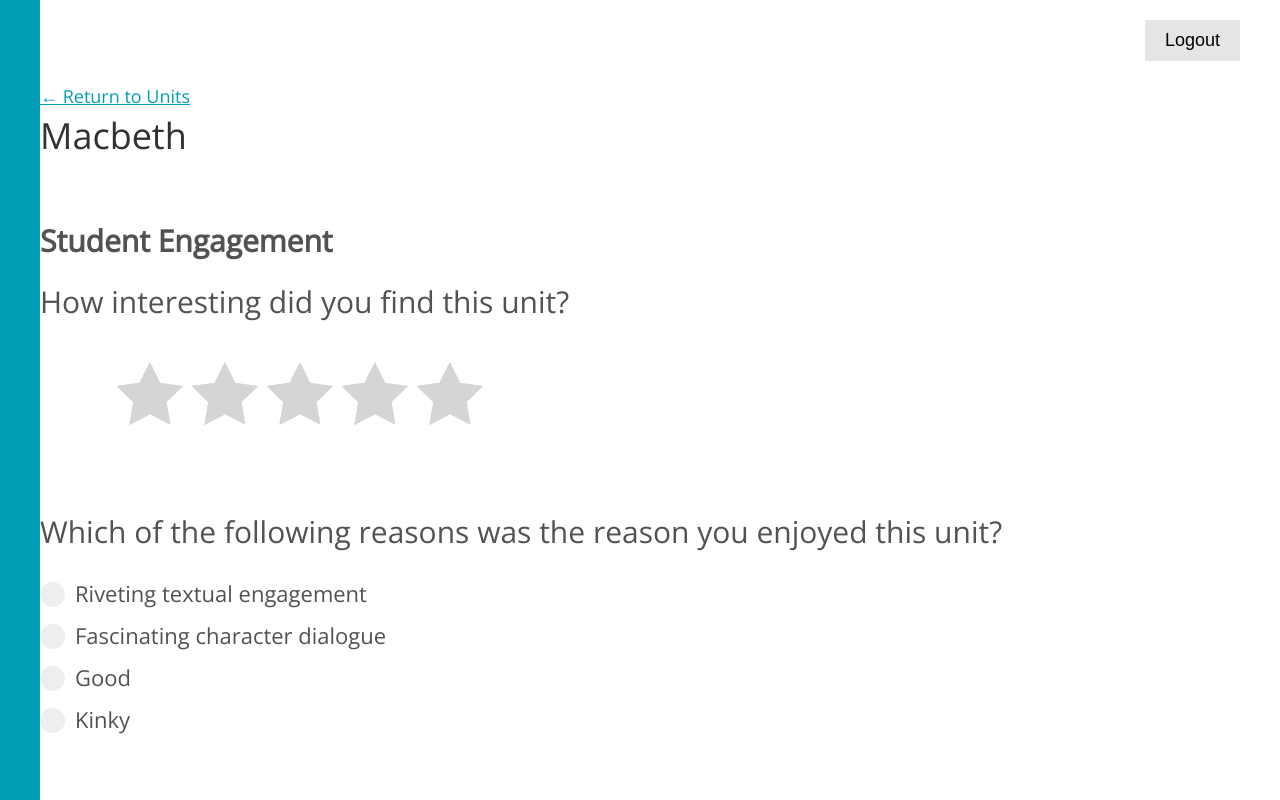
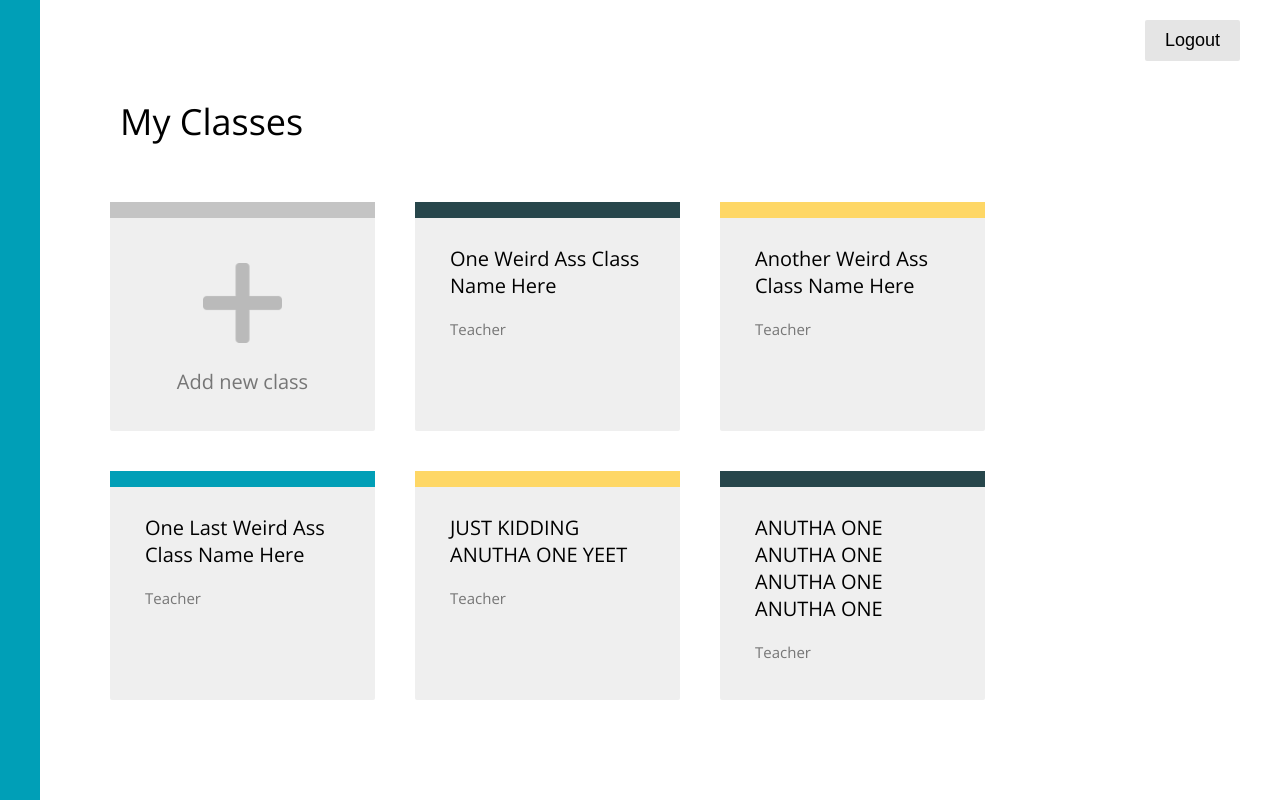
Before and after one commit to codebase-berkeley/teacher-portal, a React (Create React App) app in the folder client/: page / in a window 1280 px wide. Shown: the top 800 px of the page. Built offline with nearby package versions, Linux system fonts and the light colour scheme; the HTML template or start-up script is replaced by a standard one.

Commit message:
Fixed App.jsx and added react-router

```diff
--- a/client/src/App.jsx
+++ b/client/src/App.jsx
@@ -1,6 +1,7 @@
 import React, { Component } from 'react';
+import { BrowserRouter as Router, Switch } from 'react-router-dom';
 import Logout from './components/Logout/Logout';
-import Survey from './components/Survey/Survey';
+import Dashboard from './components/Dashboard/Dashboard';
 import './App.css';
 
 const answers = [
@@ -26,8 +27,12 @@ class App extends Component {
       <div className="App">
         <div className="logout-container">
           <Logout />
-          <Survey questions={answers} />
         </div>
+        <Router>
+          <Switch>
+            <Dashboard />
+          </Switch>
+        </Router>
       </div>
     );
   }
```
